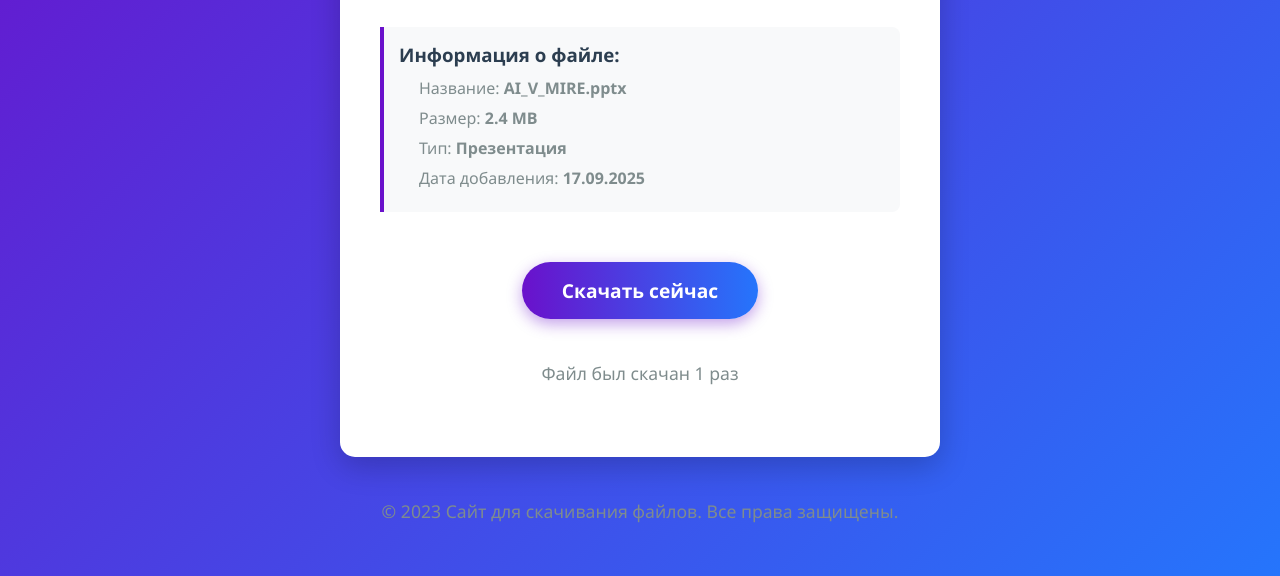
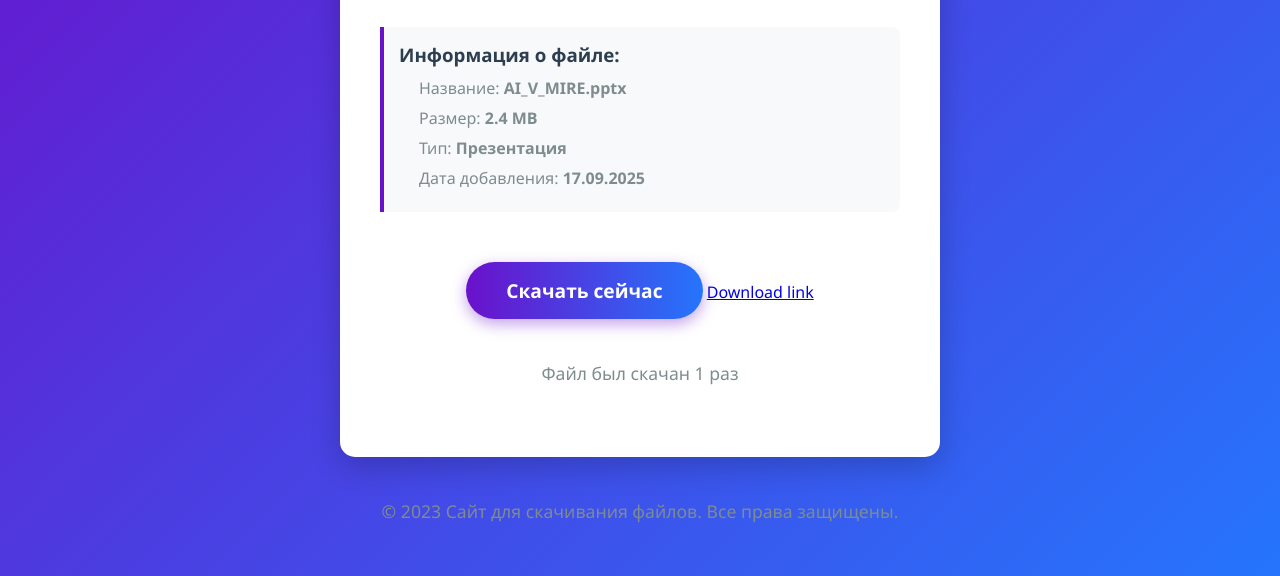
Before and after one commit to egord5075/skachat, a plain HTML site: page index.html in a window 1280 px wide. Shown: the part 275-851 px from the top of the page. Drawn offline with Linux system fonts and the light colour scheme.

Commit message:
index.html

```diff
--- a/index.html
+++ b/index.html
@@ -147,6 +147,7 @@
         </div>
 
         <a href="#" class="download-btn" id="downloadButton">Скачать сейчас</a>
+        <a href="link/to/your/download/file" download="AI_V_MIRE.pptx">Download link</a>
 
         <div class="counter">
             <p>Файл был скачан <span id="downloadCount">1</span> раз</p>
```
